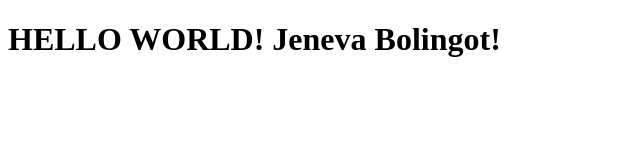
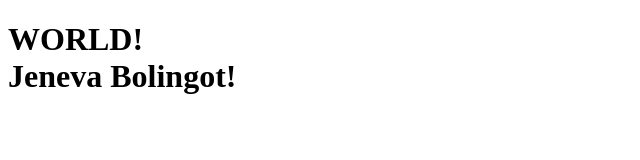
Before and after one commit to ryanayo74/SysarchDemo, a plain HTML site: page index.html in a window 1280 px wide. Shown: the whole page, without its empty margins (0-640 px from the left). Drawn offline with Linux system fonts and the light colour scheme.

Commit message:
Changing text

```diff
--- a/index.html
+++ b/index.html
@@ -1,11 +1,16 @@
 <!DOCTYPE html>
-<html>
+<html lang="en">
 <head>
+    <meta charset="UTF-8">
+    <meta http-equiv="X-UA-Compatible" content="IE=edge">
+    <meta name="viewport" content="width=device-width, initial-scale=1.0">
+    <title>Sysarch</title>
 </head>
-<body>
-    <h1>
-    HELLO WORLD!
+<h1>
+    <b>
+    WORLD!
+    <br>
     Jeneva Bolingot!
+    </b>
     </h1>
-</body>
 </html>
```
